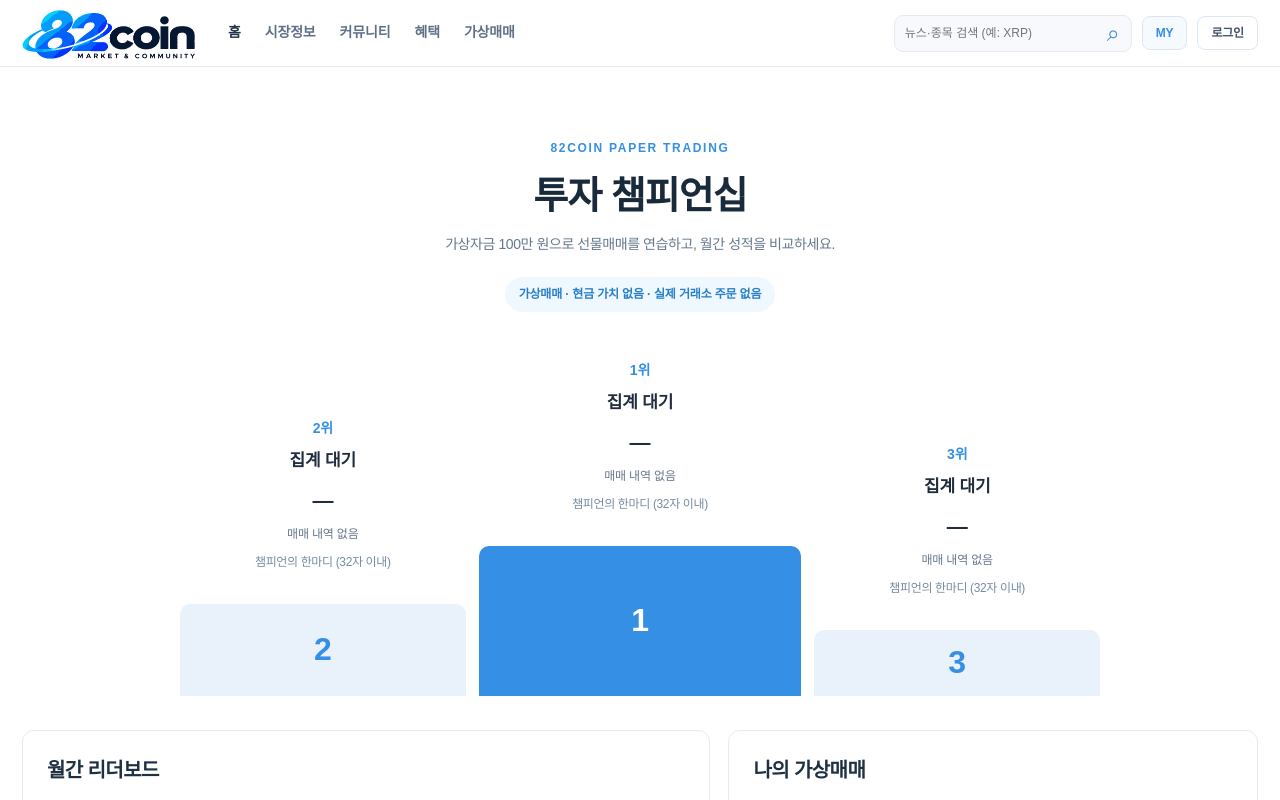
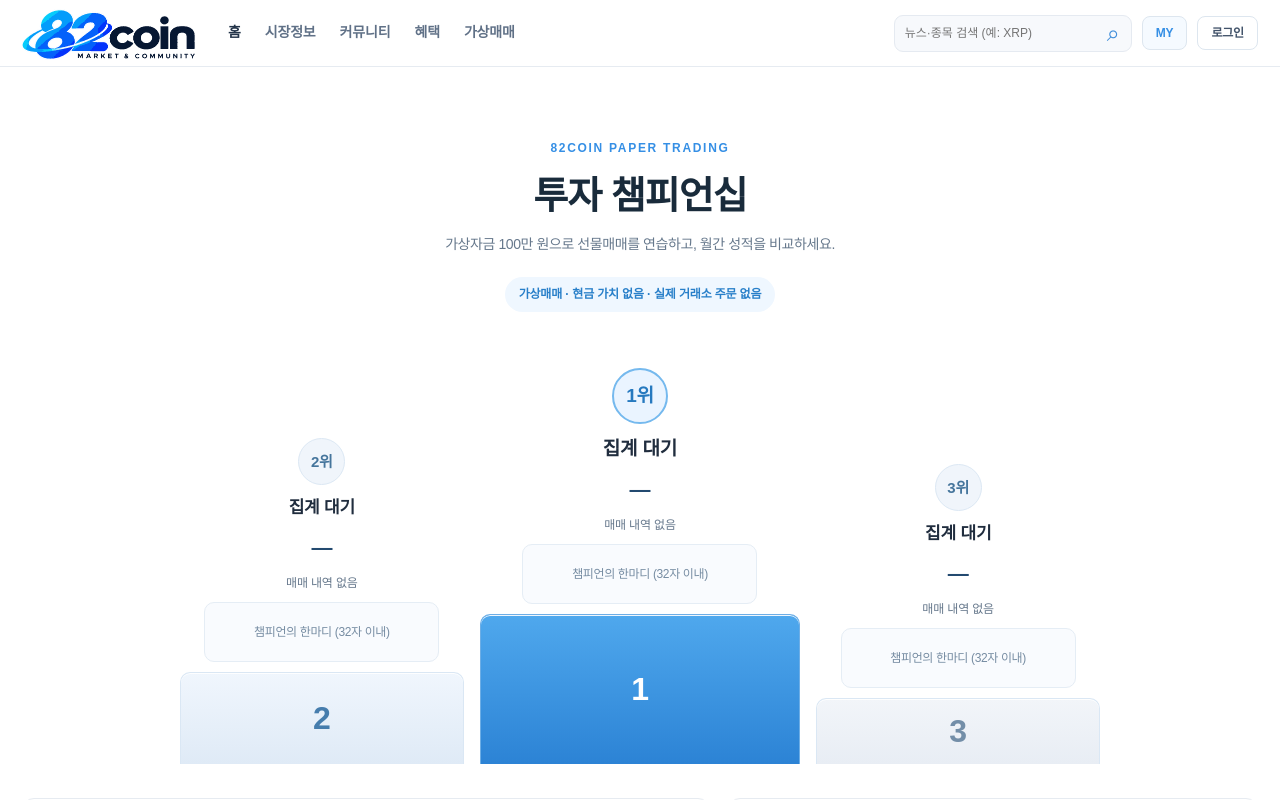
Before and after one commit to orbit-box/82coin, a Next.js app: page /paper-trading in a window 1280 px wide. Shown: the top 800 px of the page. Built offline with nearby package versions, Linux system fonts and the light colour scheme; no server answers; the database is empty; a web font is replaced by a local one.

Commit message:
style(paper): more distinctive podium tiers while preserving clean 82coin aesthetic

```diff
--- a/app/globals.css
+++ b/app/globals.css
@@ -753,3 +753,16 @@ input,textarea,select,button{font-family:inherit}
 .paperPodiumSlot{min-width:0;display:flex;flex-direction:column;align-items:center;gap:9px;text-align:center}.paperPodiumSlot .paperPlace{font-weight:800;font-size:14px;color:#358fe5}.paperPodiumSlot>strong{font-size:17px;overflow:hidden;max-width:100%;text-overflow:ellipsis;white-space:nowrap}.paperPodiumSlot>span:not(.paperPlace){font-size:21px;font-weight:800;font-variant-numeric:tabular-nums}.paperPodiumSlot>small{font-size:12px;color:#66788c}.paperPodiumSlot>p{min-height:42px;font-size:12px;color:#768ca2;line-height:1.5;margin:0}.paperStep{width:100%;height:92px;display:grid;place-items:center;border-radius:10px 10px 0 0;background:#e9f2fb;font-weight:800;font-size:32px;color:#358fe5}.rank1 .paperStep{height:150px;background:#358fe5;color:#fff}.rank3 .paperStep{height:66px}
 .paperDual{display:grid;grid-template-columns:1.3fr 1fr;gap:18px}.paperPanel{border:1px solid #e6ebf1;border-radius:12px;padding:24px}.paperPanel h2,.paperRules h2{font-size:20px;margin:0 0 9px}.paperPanel>p{font-size:13px;color:#6c7e92;line-height:1.6}.paperBalance{display:flex;justify-content:space-between;align-items:center;padding:23px 0;border-bottom:1px solid #e6ebf1}.paperBalance span{font-size:13px;color:#66788c}.paperBalance strong{font-size:24px;font-variant-numeric:tabular-nums}.paperNotice{background:#f7f9fc;padding:12px;border-radius:8px}.paperRank{display:grid;grid-template-columns:45px minmax(0,1fr) 100px 100px;gap:8px;padding:14px 2px;border-bottom:1px solid #e9eef4;align-items:center;font-size:13px}.paperRank strong,.paperRank span:last-child{text-align:right;font-variant-numeric:tabular-nums}.paperRules{margin-top:22px;border-top:1px solid #e6ebf1;padding-top:23px}.paperRules p{font-size:13px;color:#66788c;line-height:1.8}
 @media(max-width:680px){.paperPage{padding-top:22px}.paperPodium{gap:7px;margin-top:34px}.paperPodiumSlot>strong{font-size:13px}.paperPodiumSlot>span:not(.paperPlace){font-size:16px}.paperPodiumSlot>p{font-size:10px;min-height:57px}.paperStep{height:65px}.rank1 .paperStep{height:104px}.rank3 .paperStep{height:49px}.paperDual{grid-template-columns:1fr}.paperPanel{padding:17px}.paperRank{grid-template-columns:36px minmax(0,1fr) 80px 80px;font-size:11px}}
+
+/* Championship podium: restrained premium treatment, no fictitious winners */
+.paperPodium{position:relative;padding:8px 0 0;gap:16px}
+.paperPodiumSlot{position:relative;gap:10px}
+.paperPodiumSlot>.paperPlace{display:flex;align-items:center;justify-content:center;width:47px;height:47px;border-radius:50%;background:#f0f5fb;color:#45759c;font-size:15px;border:1px solid #dce8f4}
+.paperPodiumSlot.rank1>.paperPlace{width:56px;height:56px;background:#eaf4ff;border:2px solid #75b9ee;color:#2679bf;font-size:19px}
+.paperPodiumSlot.rank1>strong{font-size:19px}
+.paperPodiumSlot>p{width:min(100%,235px);border:1px solid #e5edf5;background:#f9fbfe;padding:10px;border-radius:10px;min-height:60px;display:flex;align-items:center;justify-content:center}
+.paperPodiumSlot .paperStep{box-shadow:inset 0 1px 0 rgba(255,255,255,.9);background:linear-gradient(180deg,#f0f6fd 0%,#dfeaf6 100%);border:1px solid #dae7f4;border-bottom:0;color:#467dad}
+.paperPodiumSlot.rank1 .paperStep{background:linear-gradient(180deg,#4fa8ed 0%,#2c83d5 100%);color:#fff;border-color:#6daee6}
+.paperPodiumSlot.rank3 .paperStep{background:linear-gradient(180deg,#f2f5f9 0%,#e8edf4 100%);color:#738ea8}
+.paperPodiumSlot>span:not(.paperPlace){color:#234a70}
+@media(max-width:550px){.paperPodium{gap:6px}.paperPodiumSlot>.paperPlace{width:36px;height:36px}.paperPodiumSlot.rank1>.paperPlace{width:44px;height:44px}.paperPodiumSlot>p{padding:5px 3px;font-size:10px;min-height:67px}}
```
